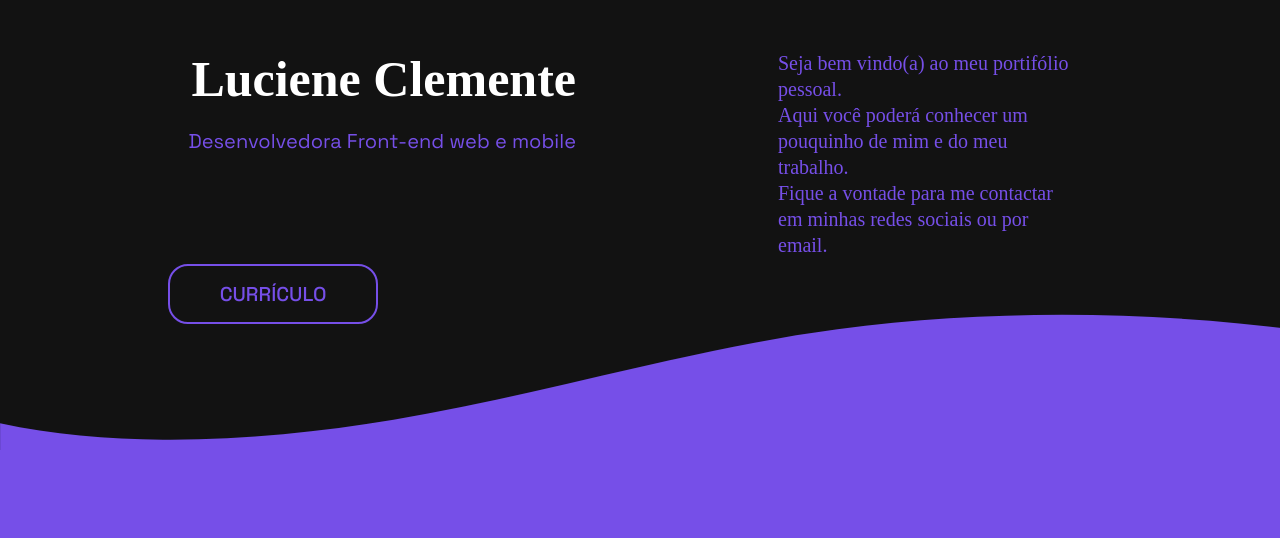
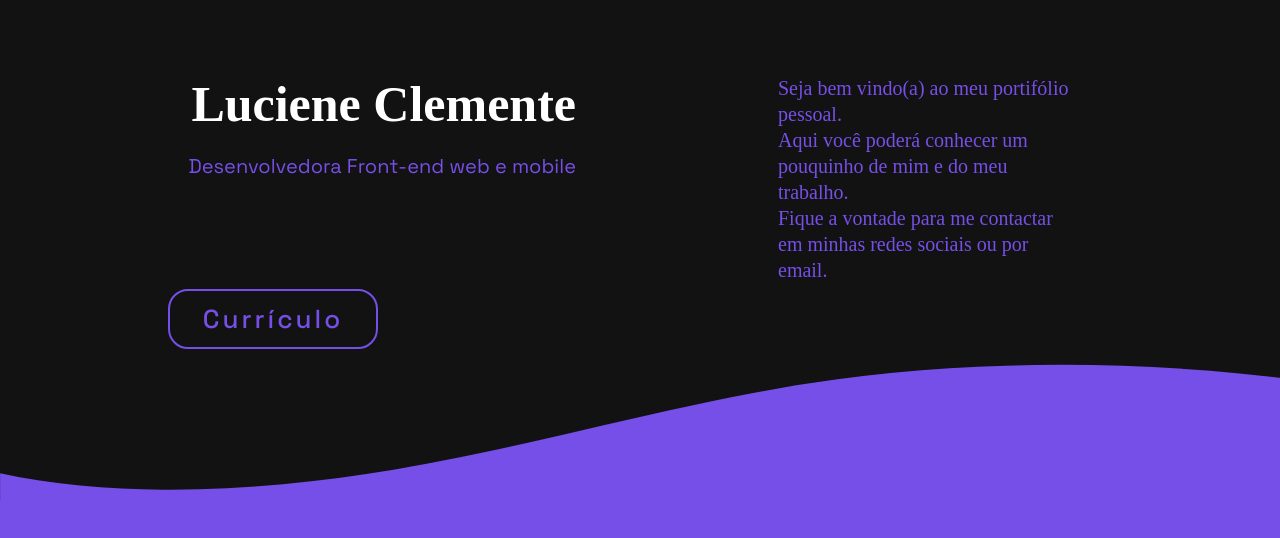
Before and after one commit to Lu-Clemente/Portfolio, a Next.js app: page / in a window 1280 px wide. Shown: the top 538 px of the page. Built offline with nearby package versions, Linux system fonts and the light colour scheme; a web font is replaced by a local one.

Commit message:
Layout Hero Complete

```diff
--- a/src/components/Hero.js
+++ b/src/components/Hero.js
@@ -25,9 +25,7 @@ const Hero = ()=>{
                         Fique a vontade para me contactar em minhas redes sociais ou por email.
                     </Code1>
                     <Code2>
-                        Seja bem vindo(a) ao meu portifólio pessoal.
-                        <br />
-                        Aqui você poderá conhecer um pouquinho de mim e do meu trabalho.
+                        Seja bem vindo(a) ao meu portifólio. Conheça meu trabalho...
                     </Code2>
                 </Right>
                 {/* <Curve /> */}
@@ -46,7 +44,7 @@ const Hero = ()=>{
 
 const Painel = styled.div`
     width: 100%;
-    height: 450px;
+    height: 500px;
     display: flex;
     align-items: center;
     justify-content: space-between;
@@ -81,6 +79,7 @@ const Title = styled.h1`
 
     @media screen and (max-width: 580px) {
         text-align: start;
+        font-size: ${(props) => props.theme.sizes.xg};
     }
 `;
 
@@ -96,6 +95,7 @@ const Subtitle = styled.p`
     @media screen and (max-width: 580px) {
         width: 80%;
         text-align: left;
+        font-size: ${(props) => props.theme.sizes.m};
     }
 `;
 
@@ -113,13 +113,13 @@ const Button = styled.div`
     display: flex;
     justify-content: center;
     align-items: center;
-    font-size: ${(props) => props.theme.sizes.g};
+    font-size: ${(props) => props.theme.sizes.gg};
+    letter-spacing: 3px;
     border-radius: 20px;
     border: 2px solid ${(props) => props.theme.colors.primary1};
     color: ${(props) => props.theme.colors.primary1};
     cursor: pointer;
     font-weight: 500;
-    text-transform: uppercase;
 
     &:hover {
         background-color: ${(props) => props.theme.colors.primary1};
@@ -185,6 +185,9 @@ const Code2 = styled.p`
 
     @media screen and (max-width: 520px) {
         display: inline;
+        margin-top: 130px;
+        font-size: ${(props) => props.theme.sizes.m};
+        line-height: 17px;
     }
 `;
 
--- a/src/themes/default.js
+++ b/src/themes/default.js
@@ -23,12 +23,12 @@ export default {
   },
 
   sizes: {
-    xpp: 'screen and (max-width: 640px)',
-    pp: 'screen and (max-width: 640px)',
-    p: 'screen and (max-width: 768px)',
+    xpp: '10px',
+    pp: '14px',
+    p: '16px',
     m: '18px',
     g: '20px',
-    gg: '32px',
+    gg: '26px',
     xg: '40px',
     xxg: '50px',
   },
```
